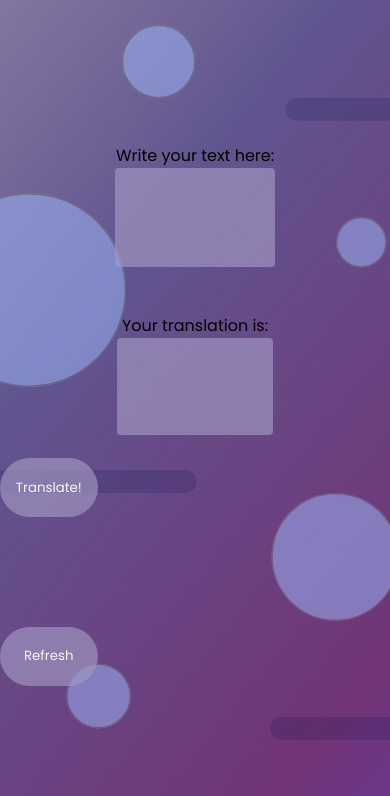
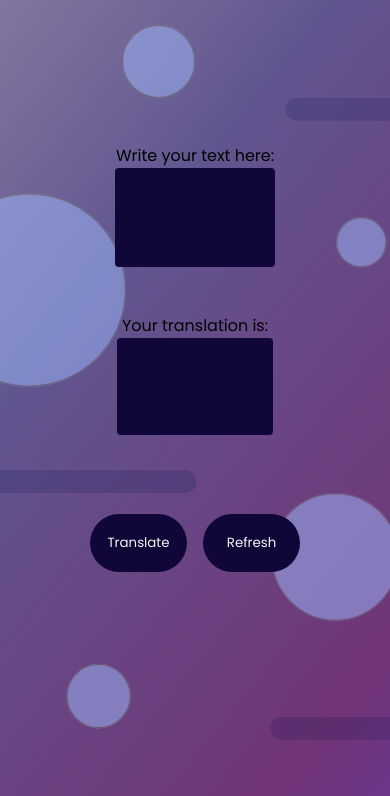
Before and after one commit to JosieAilsa/morse-code-translator, a website: page index.html in a window 390 px wide. Both pictures are taken after a click on the button "Refresh". Shown: the part 48-844 px from the top of the page. Drawn offline with Linux system fonts and the light colour scheme.

Commit message:
stylng edits

```diff
--- a/_base.scss
+++ b/_base.scss
@@ -1,8 +1,8 @@
 @import url('https://fonts.googleapis.com/css2?family=Poppins:wght@200;400&display=swap');
 
 $primary-font: 'Poppins', sans-serif;
-$primary-color: #a197c2ab;
-$secondary-color: rgb(243, 209, 232);
+$primary-color: #110638;
+$secondary-color: rgb(241, 225, 236);
 
 *{
     margin: 0px;
--- a/_components.scss
+++ b/_components.scss
@@ -1,10 +1,11 @@
-#input, #translation {
+#input__text, #translation__text {
     font-family: $primary-font;
     width: 40vmin;
     height: 25vmin;
     background-color: $primary-color;
     border-radius: 1vmin;
     border: none !important;
+    color: $secondary-color;
 }
 
 .btn{
@@ -14,4 +15,5 @@
     height: 15vmin;
     width: 25vmin;
     color: whitesmoke;
+    margin: 2vmin;
 }
--- a/_layout.scss
+++ b/_layout.scss
@@ -25,21 +25,26 @@ body {
         justify-content: center;
         align-items: center;
     }
-    #translateButton{
-        @media only screen and (max-width: 1026px){
-            grid-area: 4/1/4/6;
-            text-align: te;
-        }
-        grid-area: 3/2/3/2;
+    // #translateButton{
+    //     @media only screen and (max-width: 1026px){
+    //         grid-area: 4/3/4/6;
+    //         text-align: center;
+    //     }
 
-    }
-    #refreshButton{
-        @media only screen and (max-width: 1026px){
-            grid-area: 5/1/5/6;
-            display: flex;
-            justify-content: center;
-            align-items: center;
-        }
-        grid-area: 3/4/3/5;
+    // }
+    // #refreshButton{
+    //     @media only screen and (max-width: 1026px){
+    //         grid-area: 5/3/5/5;
+    //         display: flex;
+    //         justify-content: center;
+    //         align-items: center;
+    //     }
+    // }
+    .button{
+       display: flex;
+       flex-direction: row;
+       align-self: center;
+       justify-content: center;
+       grid-area: 4/1/5/6;
     }
 }
--- /dev/null
+++ b/babel.config.js
@@ -0,0 +1,3 @@
+module.exports = {
+    presets: [['@babel/preset-env', {targets: {node: 'current'}}]],
+  };
--- a/index.html
+++ b/index.html
@@ -12,14 +12,16 @@
     <h1>Translate to Morse Code </h1>
         <div class = "input">
             <label for = "input-label">Write your text here: </label>
-            <input id = "input" type="text">
+            <input id = "input__text" type="text">
         </div>
         <div class = "translation">
             <label for="translation">Your translation is: </label>
-            <p name = "translation" id = "translation"></p>
+            <p name = "translation" id = "translation__text"></p>
         </div>
-        <button class ="btn" id ="translateButton">Translate!</button>
-        <button class ="btn" id ="refreshButton">Refresh</button>
+        <div class = "button">
+        <button class ="btn" id ="button___translate">Translate</button>
+        <button class ="btn" id ="button__refresh">Refresh</button>
+        </div>
     </div>
 </body>
 </html>
--- a/main.js
+++ b/main.js
@@ -11,8 +11,10 @@ Break the word up into and array. For spaces add a /
 Create a new array and for each item in the array find someway of accessing the value of that value.
 
 // */
-const translateButton = document.querySelector("#translateButton");
-const refreshButton = document.querySelector("#refreshButton");
+const translateButton = document.querySelector("#button___translate");
+const refreshButton = document.querySelector("#button__refresh");
+const translation = document.querySelector("#translation__text");
+let userInput = document.querySelector("#input__text");
 
 
 ///function get transaltion from the object
@@ -106,8 +108,7 @@ class EnglishToMorse{
 
 // /Get input from the user a
    translateButton.addEventListener("click", () => {
-      const translation = document.querySelector("#translation");
-      const userInputValue = document.querySelector("#input").value;
+      const userInputValue = document.querySelector("#input__text").value;
       //If the value is in English
       const engRegEx = new RegExp ("[a-zA-z]")
       if (engRegEx.test(userInputValue)) {
@@ -123,7 +124,10 @@ class EnglishToMorse{
 
 //Clear the input box
     refreshButton.addEventListener("click", () => {
+      userInput.value = ""
       translation.innerHTML = ""
+      // getEnglishTranslation.clearPhrase();
+      // getMorseTranslation.clearPhrase();
    })
 
 
```
Also changed, not shown: package.json (added, +23 -0 lines), _layout.css, dist/babel.config.dev.js (added), dist/main.dev.js (added), main.css, main.test.js (added), 1 other file.
